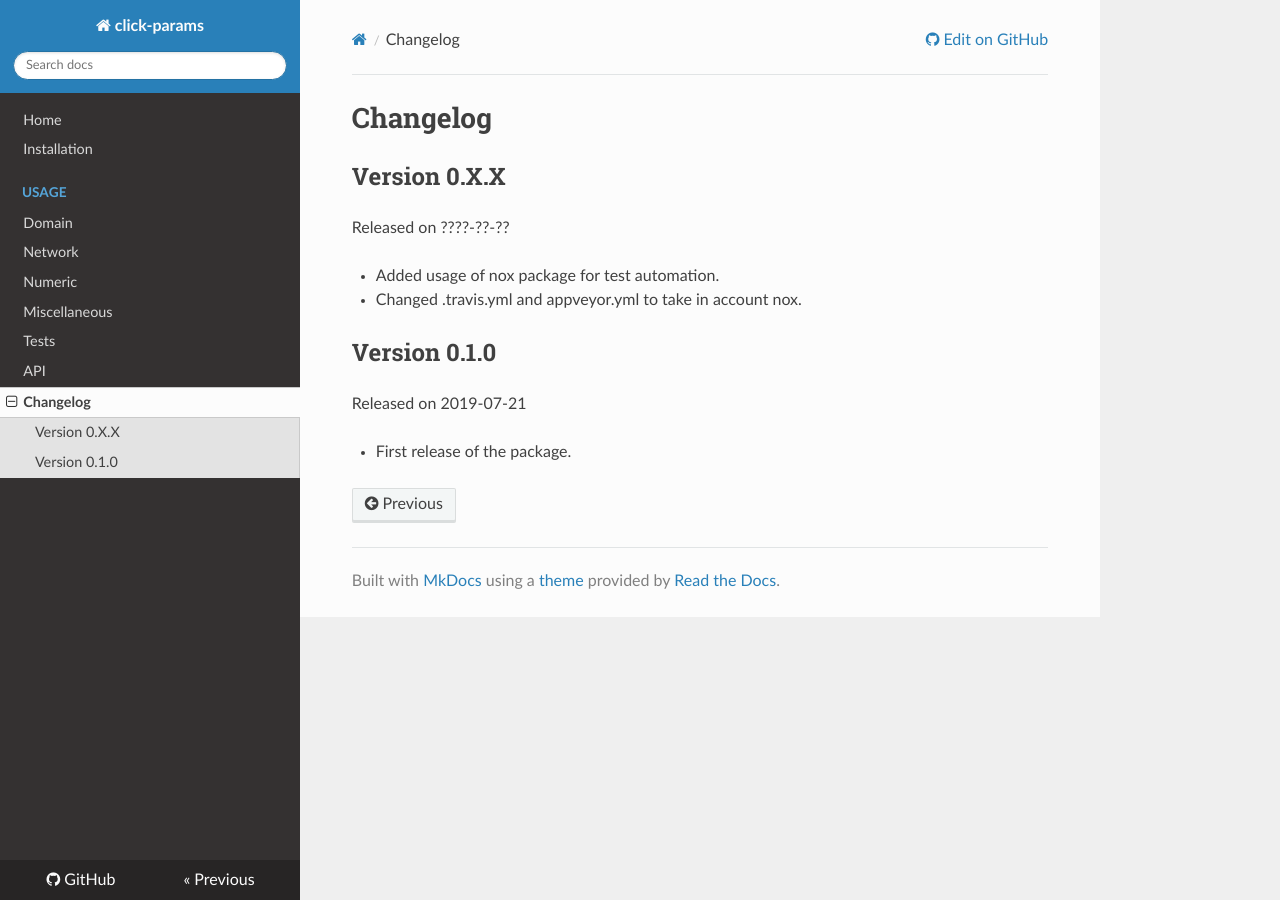
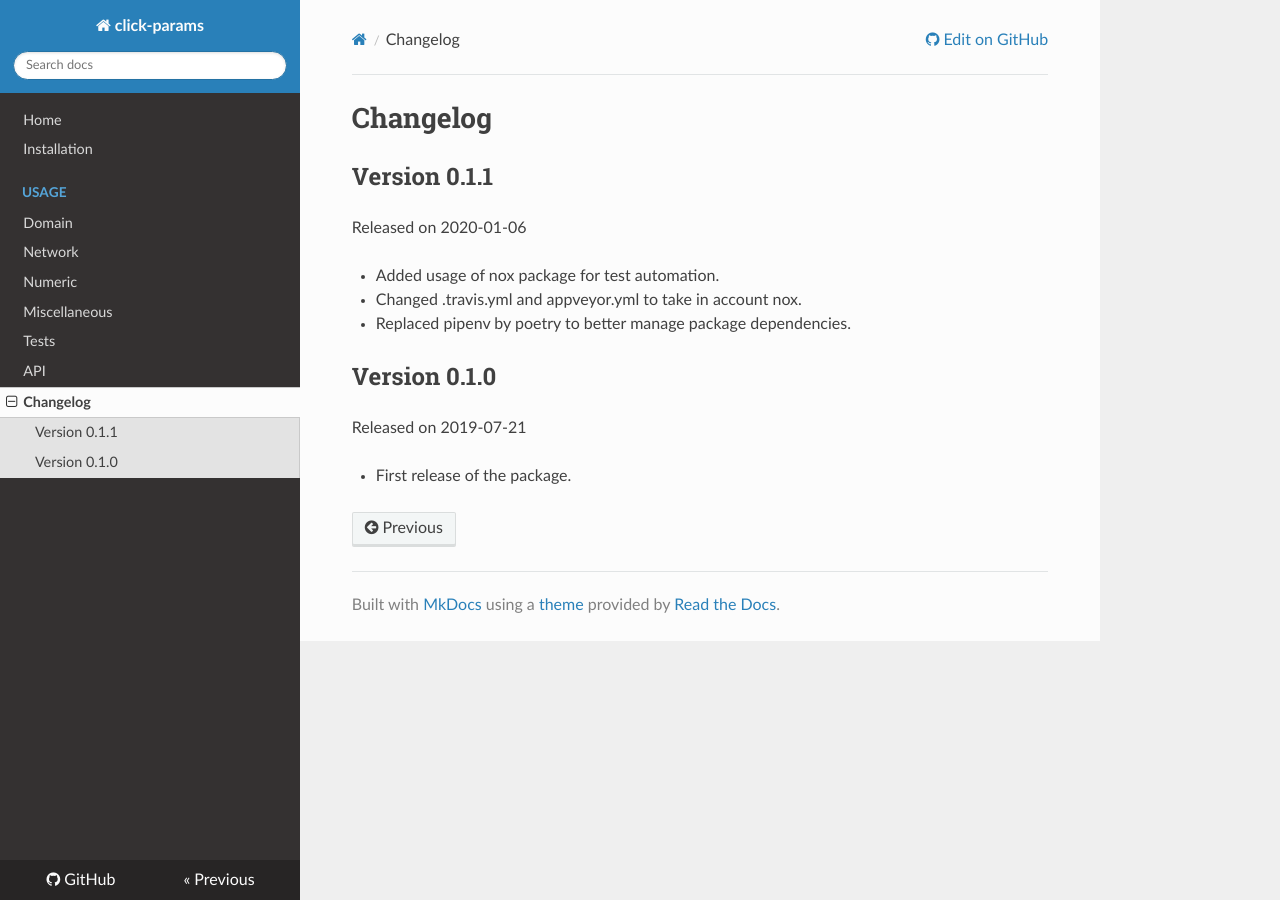
Before and after one commit to click-contrib/click_params, an MkDocs documentation site: the page built from docs/changelog.md, in a window 1280 px wide. Built offline with MkDocs 1.6.1, drawn with Linux system fonts in a browser that asks for light colours; nearby versions of some CDN libraries; old or Windows-style settings are respelled for this version of MkDocs.

Commit message:
docs: updated project documentation
updated package version

```diff
--- a/click_params/__init__.py
+++ b/click_params/__init__.py
@@ -1,4 +1,4 @@
-__version__ = '0.1.0'
+__version__ = '0.1.1'
 
 from .base import BaseParamType, ValidatorParamType, RangeParamType, ListParamType
 from .domain import (
--- a/docs/changelog.md
+++ b/docs/changelog.md
@@ -1,11 +1,12 @@
 # Changelog
 
-## Version 0.X.X
+## Version 0.1.1
 
-Released on ????-??-??
+Released on 2020-01-06
 
 - Added usage of nox package for test automation.
 - Changed .travis.yml and appveyor.yml to take in account nox.
+- Replaced pipenv by poetry to better manage package dependencies.
 
 ## Version 0.1.0
 
--- a/pyproject.toml
+++ b/pyproject.toml
@@ -1,6 +1,6 @@
 [tool.poetry]
 name = "click-params"
-version = "0.1.0"
+version = "0.1.1"
 description = "A bunch of useful click parameter types"
 authors = ["lewoudar <lewoudar@gmail.com>"]
 license = "Apache-2.0"
```
Also changed, not shown: CHANGELOG.md (+3 -2 lines), CONTRIBUTING.md (+5 -8 lines), docs/installation.md (+2 -0 lines).
